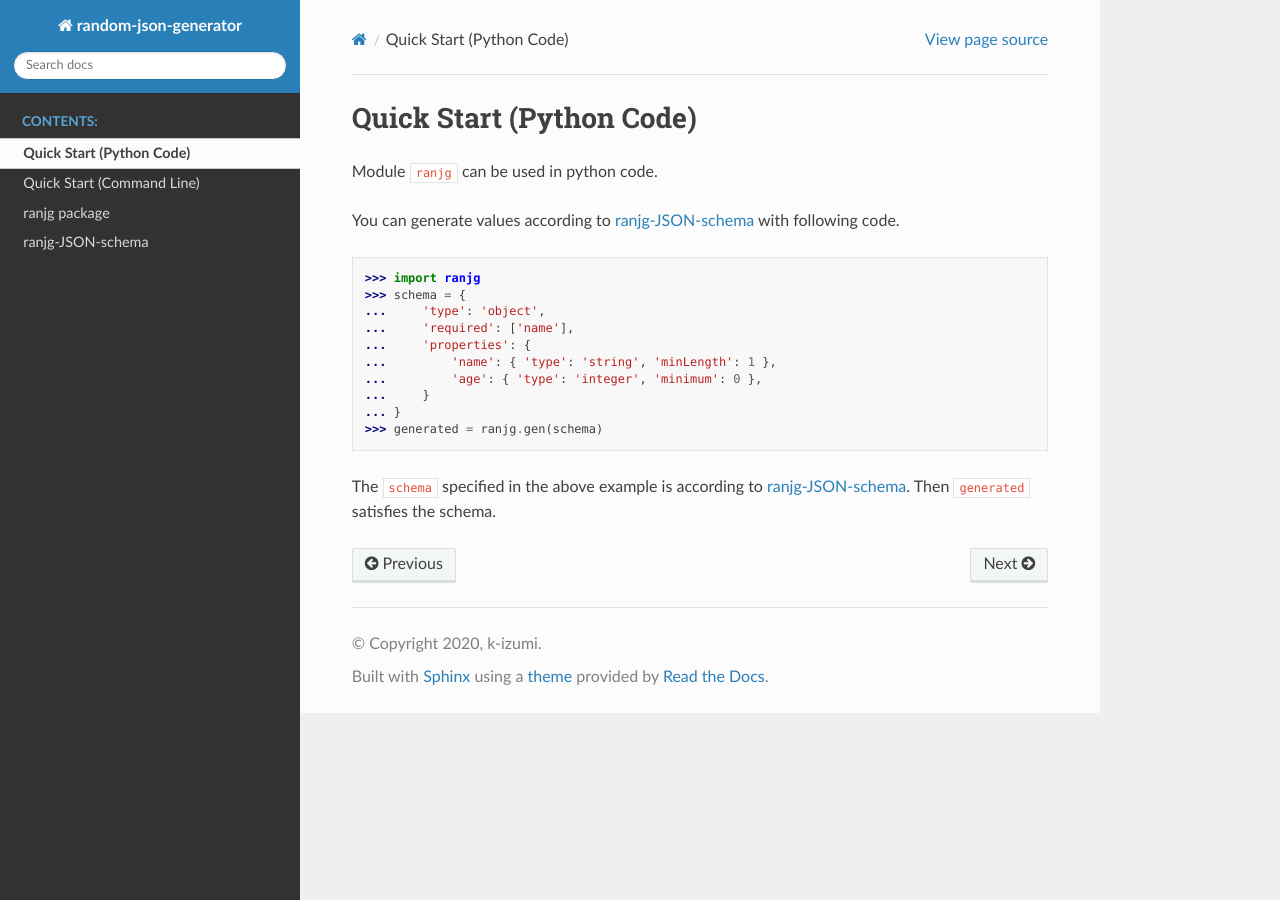
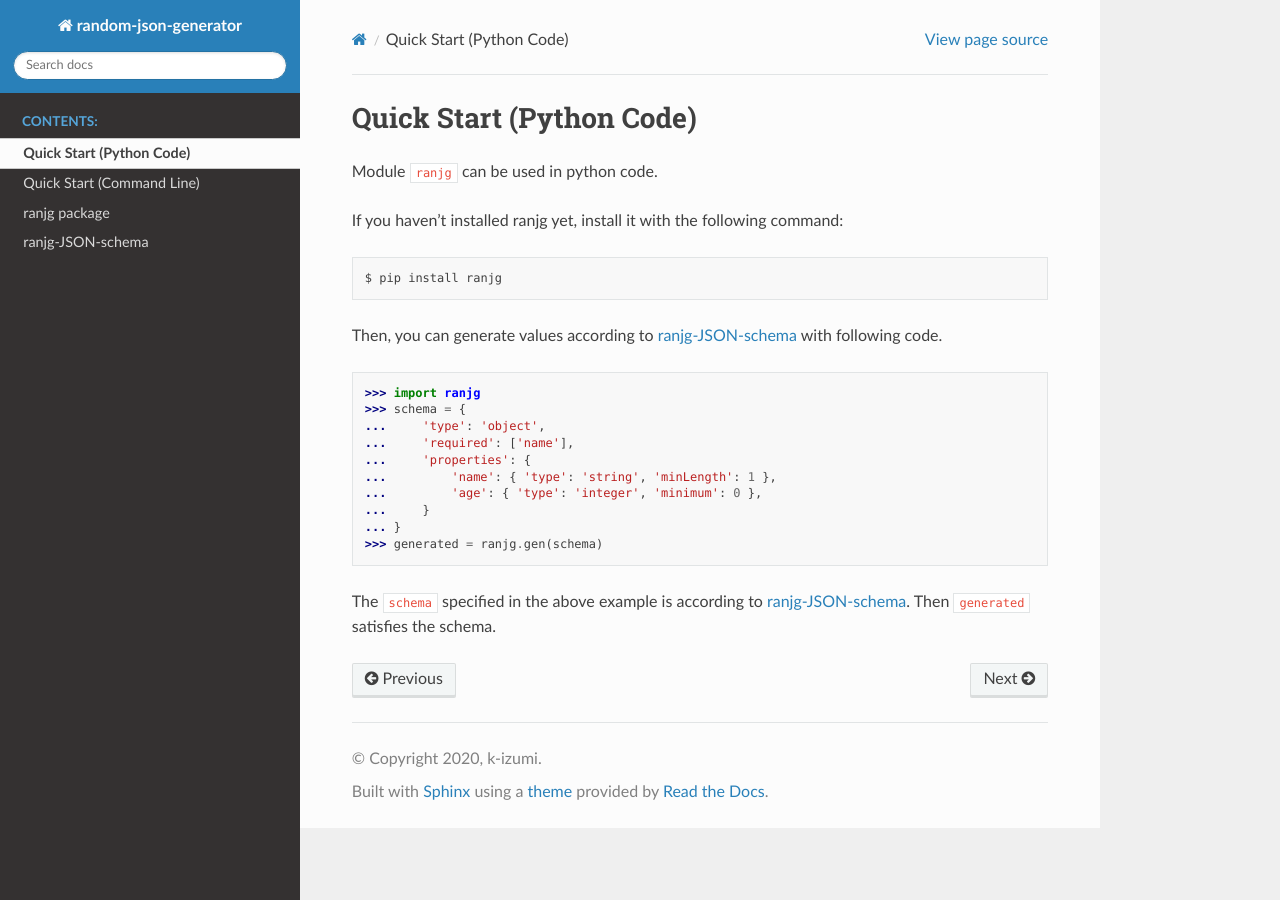
Before and after one commit to unaguna/random-json-generator, a Sphinx documentation site: the page built from sphinx/source/quick-start-code.rst, in a window 1280 px wide. Built offline with Sphinx 7.4.7 and the Read the Docs theme 2.0.0, drawn with Linux system fonts in a browser that asks for light colours.

Commit message:
📝QuickStartにインストール手順を追加

```diff
--- a/sphinx/source/quick-start-code.rst
+++ b/sphinx/source/quick-start-code.rst
@@ -2,7 +2,13 @@ Quick Start (Python Code)
 =========================
 Module ``ranjg`` can be used in python code.
 
-You can generate values according to :doc:`ranjg-json-schema` with following code.
+If you haven't installed ranjg yet, install it with the following command:
+
+.. code-block:: shell
+
+    $ pip install ranjg
+
+Then, you can generate values according to :doc:`ranjg-json-schema` with following code.
 
 >>> import ranjg
 >>> schema = {
```
Also changed, not shown: sphinx/source/quick-start-command.rst (+7 -1 lines).
